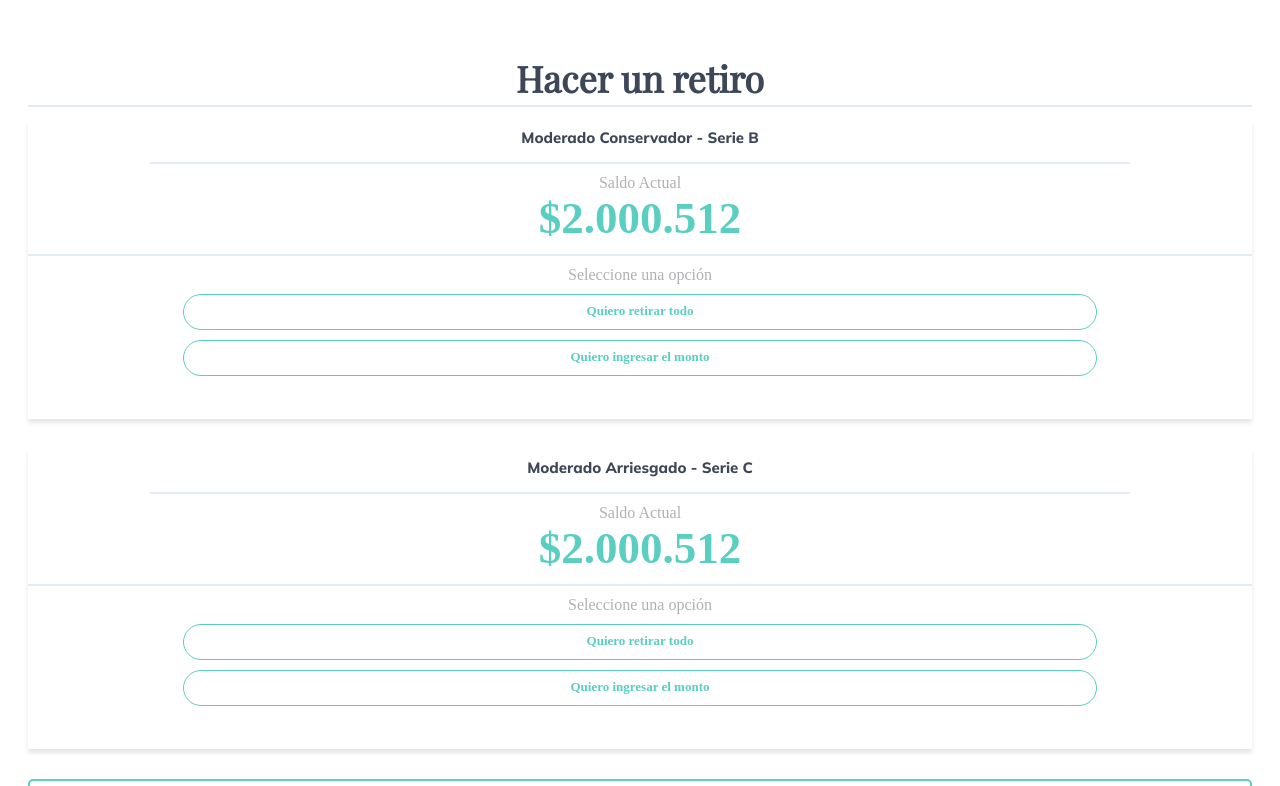
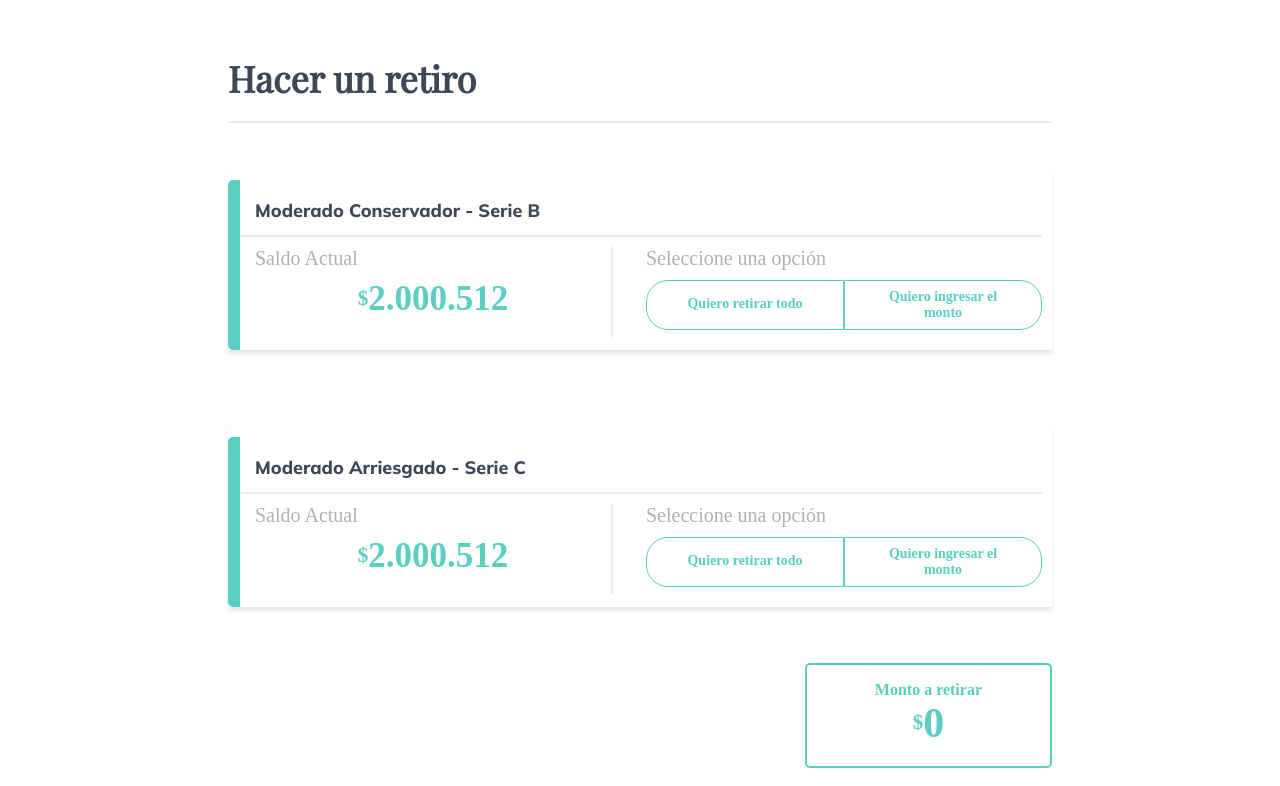
Before and after one commit to SammyCaro/Angular-technical-test, an Angular app: page / in a window 1280 px wide. Shown: the top 786 px of the page. Built offline with nearby package versions, Linux system fonts and the light colour scheme.

Commit message:
adding media queries for responsiveness

```diff
--- a/src/app/withdrawal/withdrawal-page/withdrawal-page.component.css
+++ b/src/app/withdrawal/withdrawal-page/withdrawal-page.component.css
@@ -83,6 +83,12 @@ h2 {
   text-align: center;
 }
 
+.currentBalanceAmount span {
+  font-size: 21px;
+  position: relative;
+  bottom: 5px;
+}
+
 .totalWithdrawAmount,
 .amount {
   color: #59CEC1;
@@ -122,7 +128,6 @@ h2 {
 
 .nextButton {
   width: 100%;
-  /*   padding: 15px 50px; */
   border-radius: 28px;
   background-color: #FE7F6B;
   color: #fff;
@@ -132,3 +137,176 @@ h2 {
 }
 
 /* //buttons */
+
+
+/* MEDIA QUERIES */
+@media (min-width: 768px) {
+  main {
+    display: flex;
+    flex-direction: column;
+  }
+
+  h1 {
+    text-align: left;
+    margin-bottom: 22px;
+  }
+
+  .container {
+    height: 180px;
+    margin-top: 47px;
+    position: relative;
+    padding: 10px;
+  }
+
+  .rectangle {
+    position: absolute;
+    left: 0;
+    height: 170px;
+    width: 12px;
+    background-color: #59CEC1;
+    border-radius: 5px 0px 0px 5px;
+  }
+
+  .subtitle {
+    font-size: 18px;
+    text-align: left;
+    margin-left: 29px;
+  }
+
+  .grid {
+    display: grid;
+    grid-template-columns: repeat(2, 1fr);
+  }
+
+  .balance {
+    display: flex;
+    flex-direction: column;
+  }
+
+  .currentBalance {
+    align-self: start;
+    margin-left: 29px;
+  }
+
+  .currentBalanceAmount {
+    align-self: center;
+  }
+
+  .grid-divider {
+    display: none;
+  }
+
+  .containerDivider {
+    width: 100%;
+  }
+
+  .currentBalance,
+  .selectOption {
+    text-align: left;
+  }
+
+  .buttonContainer {
+    flex-direction: row;
+    align-items: flex-start;
+  }
+
+  .optionsButtons {
+    display: flex;
+    flex-direction: column;
+  }
+
+  .buttonContainer {
+    align-self: flex-start;
+  }
+
+  .withdrawAll,
+  .withdrawAmount {
+    width: 130px;
+    font-size: 12px;
+    justify-self: flex-start;
+  }
+
+  .withdrawAll {
+    border-radius: 22px 0px 0px 22px;
+
+  }
+
+  .withdrawAmount {
+    border-radius: 0px 22px 22px 0px;
+  }
+
+  .totalAmount,
+  .nextButton {
+    width: 40%;
+    align-self: end;
+  }
+}
+
+@media (min-width: 1024px) {
+  main {
+    padding: 49px 100px 69px;
+  }
+
+  .subtitle {
+    margin-left: 17px;
+  }
+
+  .currentBalance {
+    margin-left: 17px;
+    font-size: 20px;
+  }
+
+  .selectOption {
+    font-size: 20px;
+    margin-left: 0;
+  }
+
+  .currentBalanceAmount {
+    font-size: 35px;
+    margin-left: 50px;
+    margin-top: 9px;
+  }
+
+  .withdrawAll,
+  .withdrawAmount {
+    width: 140px;
+    height: 30px;
+    font-size: 14px;
+  }
+
+  .nextButton {
+    height: 31px;
+    font-size: 17px;
+  }
+}
+
+@media (min-width: 1250px) {
+  main {
+    padding: 49px 220px 69px;
+  }
+
+  .totalAmount,
+  .nextButton {
+    width: 30%;
+  }
+
+  .grid {
+    grid-template-columns: 1fr .2fr 1fr;
+  }
+
+  .grid-divider {
+    width: 1px;
+    height: 90px;
+    margin: 0 auto;
+    display: block;
+    position: relative;
+    top: 10px;
+  }
+}
+
+@media (min-width: 1440px) {
+  .currentBalanceAmount {
+    font-size: 55px;
+    margin-left: 10px;
+  }
+}
```
